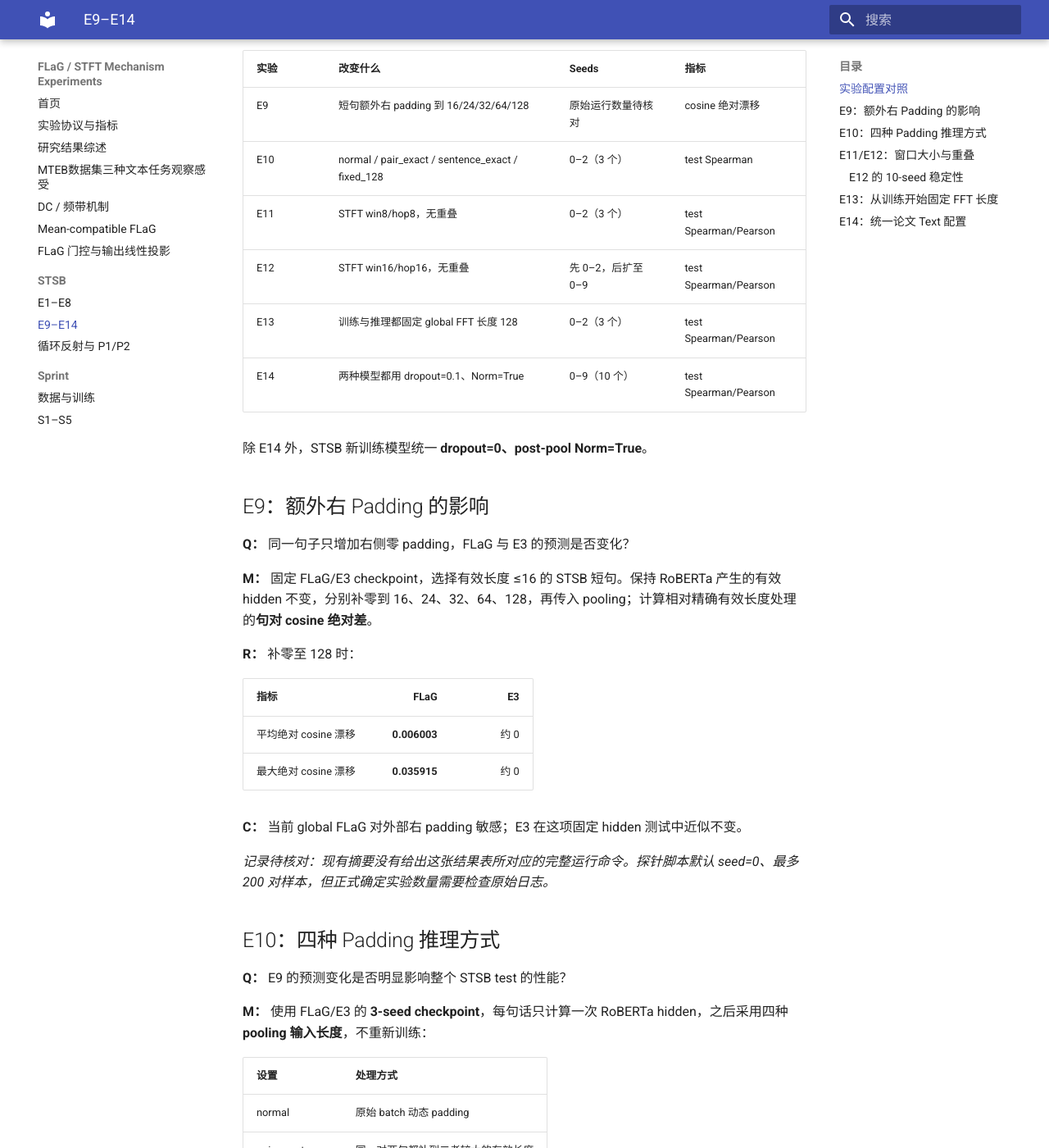
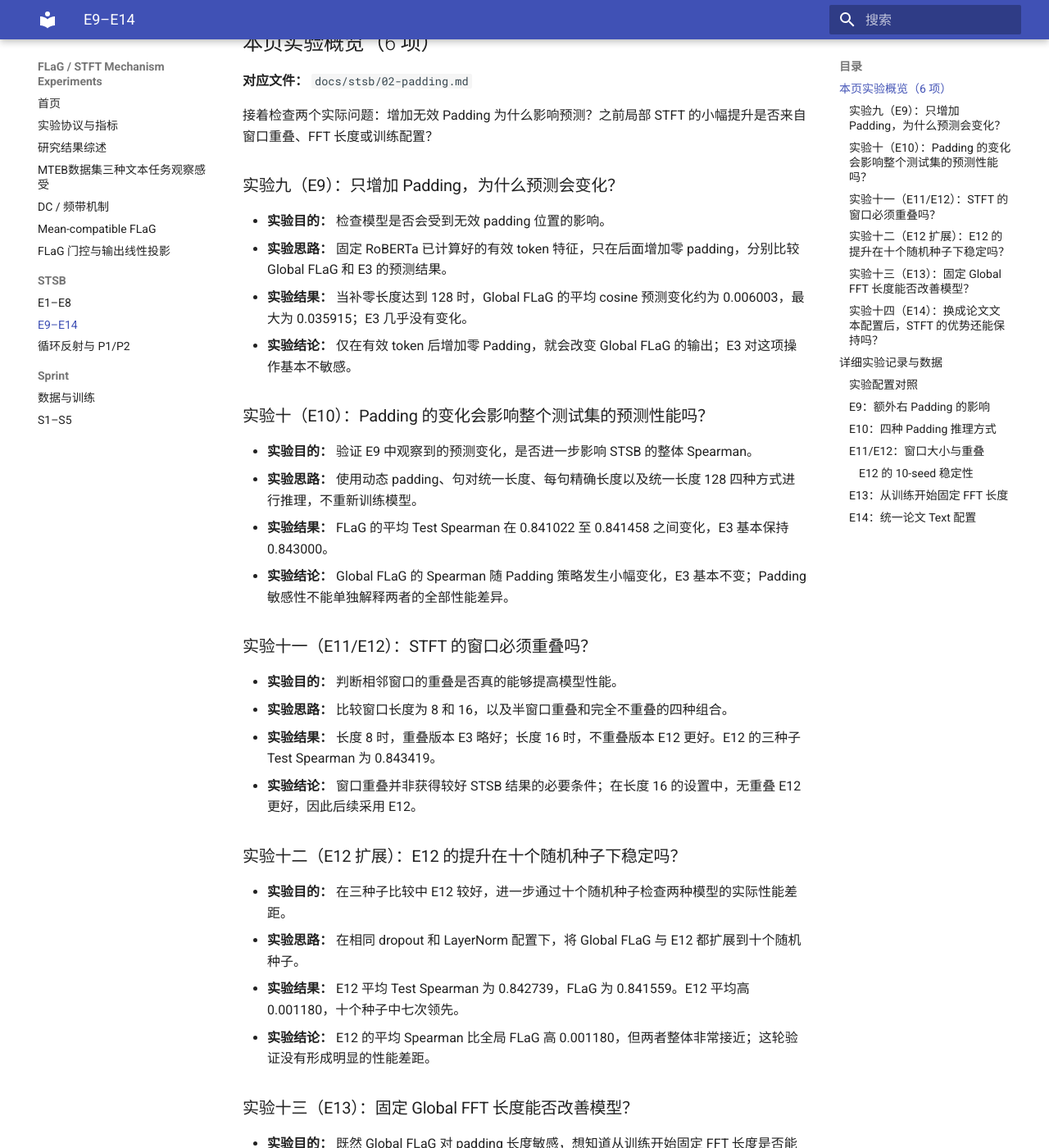
Before and after one commit to lumoswwr/FLaG-STFT-Notes, an MkDocs documentation site: the page built from docs/stsb/02-padding.md, in a window 1280 px wide and 1400 px high, scrolled down 261 px. Shown: the whole window at 82% size. Built offline with MkDocs 1.6.1 and Material for MkDocs 9.7.7, drawn with Linux system fonts in a browser that asks for light colours; some of the changed text lies outside the part shown.

Commit message:
Add approved 6-experiment plain-language overview while preserving detailed # STSB：E9–E14 results

```diff
--- a/docs/stsb/02-padding.md
+++ b/docs/stsb/02-padding.md
@@ -1,8 +1,64 @@
-# STSB：E9–E14
+# STSB：Padding、窗口重叠和配置复核
+
+> **先看实验概览**：下面逐项说明实验目的、做法、结果和结论。需要复查具体配置、原始指标及计算方法时，再阅读后面的详细实验记录。不同实验的 test、validation 与随机种子信息以详细记录为准。
+
+## 本页实验概览（6 项）
+
+**对应文件：** `docs/stsb/02-padding.md`
+
+接着检查两个实际问题：增加无效 Padding 为什么影响预测？之前局部 STFT 的小幅提升是否来自窗口重叠、FFT 长度或训练配置？
+
+### 实验九（E9）：只增加 Padding，为什么预测会变化？
+
+- **实验目的：** 检查模型是否会受到无效 padding 位置的影响。
+- **实验思路：** 固定 RoBERTa 已计算好的有效 token 特征，只在后面增加零 padding，分别比较 Global FLaG 和 E3 的预测结果。
+- **实验结果：** 当补零长度达到 128 时，Global FLaG 的平均 cosine 预测变化约为 0.006003，最大为 0.035915；E3 几乎没有变化。
+- **实验结论：** 仅在有效 token 后增加零 Padding，就会改变 Global FLaG 的输出；E3 对这项操作基本不敏感。
+
+### 实验十（E10）：Padding 的变化会影响整个测试集的预测性能吗？
+
+- **实验目的：** 验证 E9 中观察到的预测变化，是否进一步影响 STSB 的整体 Spearman。
+- **实验思路：** 使用动态 padding、句对统一长度、每句精确长度以及统一长度 128 四种方式进行推理，不重新训练模型。
+- **实验结果：** FLaG 的平均 Test Spearman 在 0.841022 至 0.841458 之间变化，E3 基本保持 0.843000。
+- **实验结论：** Global FLaG 的 Spearman 随 Padding 策略发生小幅变化，E3 基本不变；Padding 敏感性不能单独解释两者的全部性能差异。
+
+### 实验十一（E11/E12）：STFT 的窗口必须重叠吗？
+
+- **实验目的：** 判断相邻窗口的重叠是否真的能够提高模型性能。
+- **实验思路：** 比较窗口长度为 8 和 16，以及半窗口重叠和完全不重叠的四种组合。
+- **实验结果：** 长度 8 时，重叠版本 E3 略好；长度 16 时，不重叠版本 E12 更好。E12 的三种子 Test Spearman 为 0.843419。
+- **实验结论：** 窗口重叠并非获得较好 STSB 结果的必要条件；在长度 16 的设置中，无重叠 E12 更好，因此后续采用 E12。
+
+### 实验十二（E12 扩展）：E12 的提升在十个随机种子下稳定吗？
+
+- **实验目的：** 在三种子比较中 E12 较好，进一步通过十个随机种子检查两种模型的实际性能差距。
+- **实验思路：** 在相同 dropout 和 LayerNorm 配置下，将 Global FLaG 与 E12 都扩展到十个随机种子。
+- **实验结果：** E12 平均 Test Spearman 为 0.842739，FLaG 为 0.841559。E12 平均高 0.001180，十个种子中七次领先。
+- **实验结论：** E12 的平均 Spearman 比全局 FLaG 高 0.001180，但两者整体非常接近；这轮验证没有形成明显的性能差距。
+
+### 实验十三（E13）：固定 Global FFT 长度能否改善模型？
+
+- **实验目的：** 既然 Global FLaG 对 padding 长度敏感，想知道从训练开始固定 FFT 长度是否能改善性能。
+- **实验思路：** 训练和推理时都将 FFT 长度固定为 128，其他模型结构保持不变。
+- **实验结果：** Test Spearman 为 0.841856，相比动态 FFT 的平均配对差为 +0.000728，但只有一个种子领先。
+- **实验结论：** 将 FFT 长度固定为 128 后，Spearman 与动态长度版本接近，没有带来实际的性能改善。
+
+### 实验十四（E14）：换成论文文本配置后，STFT 的优势还能保持吗？
+
+- **实验目的：** 判断此前 STFT 的小幅提升是否只发生在某一种训练配置下。
+- **实验思路：** Global FLaG 和 E12 都采用 dropout 0.1、启用后池化 LayerNorm，重新运行十个种子。
+- **实验结果：** FLaG 的 Test Spearman 为 0.839065，E12 为 0.838944，两者基本持平。
+- **实验结论：** 在两种模型都使用 dropout=0.1、post-pool LayerNorm 的配置下，FLaG 与 E12 的 Spearman 基本相同；此前 E12 的小幅领先没有继续出现。
+
+**本篇小结：** Global FLaG 会因 Padding 长度改变而产生预测漂移；在匹配的配置下 E12 与 Global FLaG 表现非常接近，局部 STFT 没有形成明显的性能优势。
+
+---
+
+## 详细实验记录与数据
 
 E9/E10 使用**已训练的 FLaG 与 E3** 做 padding 测试；E11/E12/E13/E14 是重新训练的配置对照。STSB 基础训练参数见[实验设置](../methods.md)。
 
-## 实验配置对照
+### 实验配置对照
 
 | 实验 | 改变什么 | Seeds | 指标 |
 | --- | --- | --- | --- |
@@ -15,7 +71,7 @@ E9/E10 使用**已训练的 FLaG 与 E3** 做 padding 测试；E11/E12/E13/E14
 
 除 E14 外，STSB 新训练模型统一 **dropout=0、post-pool Norm=True**。
 
-## E9：额外右 Padding 的影响
+### E9：额外右 Padding 的影响
 
 **Q：** 同一句子只增加右侧零 padding，FLaG 与 E3 的预测是否变化？
 
@@ -32,7 +88,7 @@ E9/E10 使用**已训练的 FLaG 与 E3** 做 padding 测试；E11/E12/E13/E14
 
 *记录待核对：现有摘要没有给出这张结果表所对应的完整运行命令。探针脚本默认 seed=0、最多 200 对样本，但正式确定实验数量需要检查原始日志。*
 
-## E10：四种 Padding 推理方式
+### E10：四种 Padding 推理方式
 
 **Q：** E9 的预测变化是否明显影响整个 STSB test 的性能？
 
@@ -56,7 +112,7 @@ E9/E10 使用**已训练的 FLaG 与 E3** 做 padding 测试；E11/E12/E13/E14
 
 **C：** Padding 会改变 FLaG 的预测和少量 test Spearman，但未能解释全部 FLaG/E3 性能差异。
 
-## E11/E12：窗口大小与重叠
+### E11/E12：窗口大小与重叠
 
 **Q：** STFT 是否一定需要窗口重叠？
 
@@ -71,7 +127,7 @@ E9/E10 使用**已训练的 FLaG 与 E3** 做 padding 测试；E11/E12/E13/E14
 
 **C：** 重叠没有一致优势。后续固定使用结构简单的 **E12：rect、win16/hop16、center=False**。
 
-### E12 的 10-seed 稳定性
+#### E12 的 10-seed 稳定性
 
 将原匹配设置（FLaG/E12 都为 **dropout=0、Norm=True**）扩至 **10 seeds（0–9）**：
 
@@ -83,7 +139,7 @@ E9/E10 使用**已训练的 FLaG 与 E3** 做 padding 测试；E11/E12/E13/E14
 
 Spearman **7/10 seeds** 正向，配对 95% CI 约 `[−0.00033, +0.00269]`。虽然平均差为正，但不足以说明稳定优势。
 
-## E13：从训练开始固定 FFT 长度
+### E13：从训练开始固定 FFT 长度
 
 **Q：** 如果 global FLaG 在训练时就使用固定 FFT 长度，能否改善结果？
 
@@ -93,7 +149,7 @@ Spearman **7/10 seeds** 正向，配对 95% CI 约 `[−0.00033, +0.00269]`。
 
 **C：** 固定 FFT 长度没有带来稳定的性能改善。
 
-## E14：统一论文 Text 配置
+### E14：统一论文 Text 配置
 
 **Q：** 在论文 text 配置下，E12 相比 FLaG 的早期性能趋势是否仍存在？
 
```
